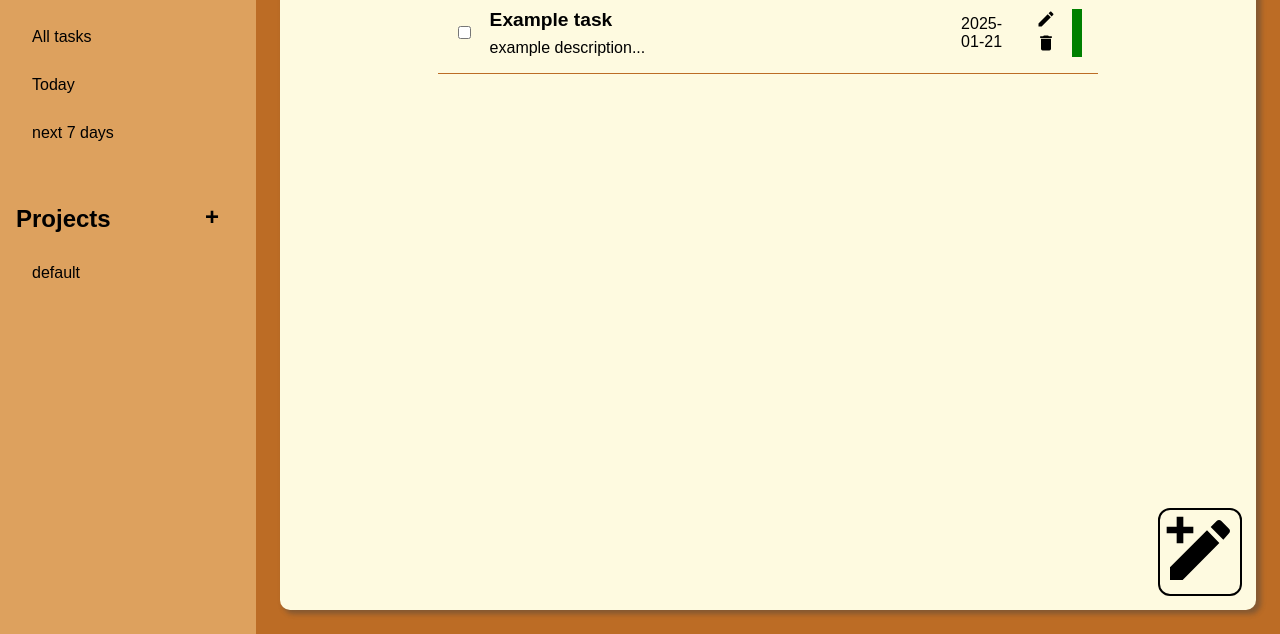
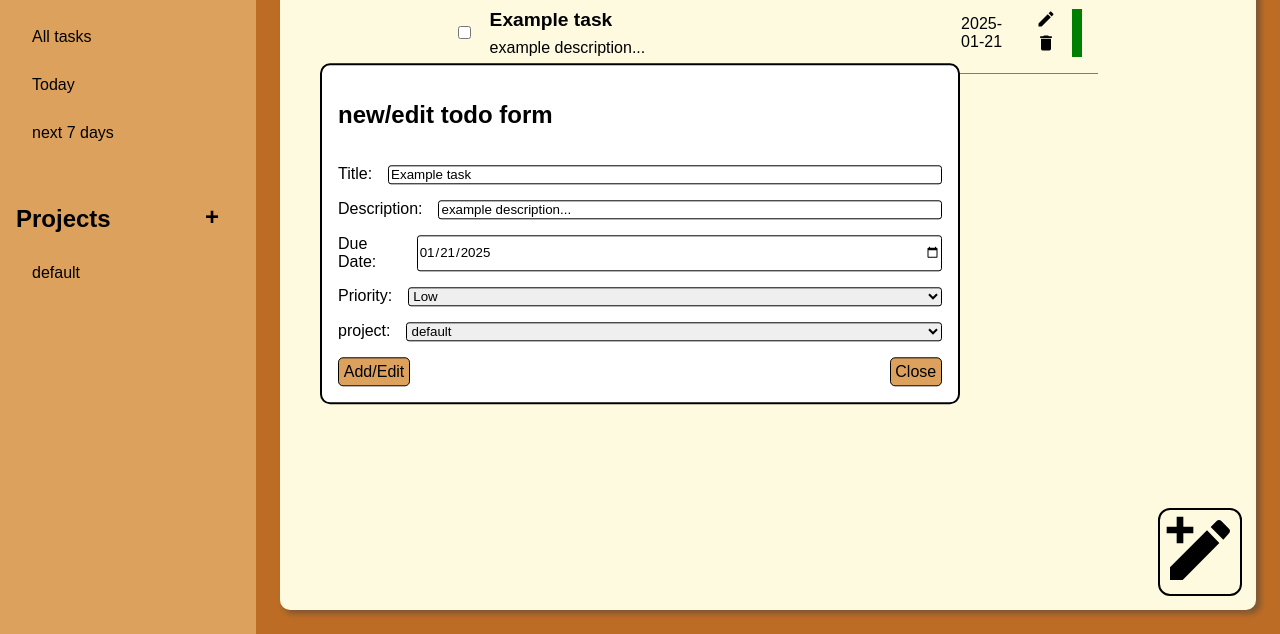
Before and after one commit to kon65138/todo_list, a website built with webpack: page src/index.html in a window 1280 px wide. Both pictures are taken after a click on the button 1046 px from the left and 187 px from the top of the page. Shown: the part 166-800 px from the top of the page. Built offline with nearby package versions, Linux system fonts and the light colour scheme.

Commit message:
add poup for edit button no functionality yet

```diff
--- a/CURRENT_DIRECTION.TXT
+++ b/CURRENT_DIRECTION.TXT
@@ -11,9 +11,10 @@ FOCUS ON MAKING ADD PROJECTS SIDEBAR BUTTON OPEN A POPUP TO MAKE ANOTHER PROJECT
 
 18 january 2025:
 what features are left till full functionality?
--delete and edit button functionality on todos
+-delete and edit button functionality on todos (done delete button?)
 -delete button with functionality on projects
 -proper validation when putting in info for project and todo forms
 -tick/ proper complete todo functionality (greyed out and moved to bottom of list once completed?)
 -proper sorting on todos
+-add local storage
 -website astetics touch ups
--- a/src/index.html
+++ b/src/index.html
@@ -10,7 +10,7 @@
         <form id="addProject" action="/" method="/" onsubmit="event.preventDefault()">
             <div class="projNameWrapr">
                 <label for="projName">Project Name:</label>
-                <input type="text" id="projName" name="projName" required>
+                <input type="text" id="projName" name="project name">
             </div>
             <div class="projPopupBtns">
                 <button id="newProj">add</button>
@@ -51,7 +51,7 @@
                 </select>
             </div>
             <div class="popupBtns">
-                <button id="newt" type="submit">Add</button>
+                <button id="newt" type="submit">Add/Edit</button>
                 <button id="cancelt" type="button" class="closeForm">Close</button>
             </div>
         </form>
--- a/src/modules/mainContent.js
+++ b/src/modules/mainContent.js
@@ -80,11 +80,42 @@ export function renderProj (proj) {
     for (let i = 0; i < proj.todo_library.length; i++) {
         proj.todo_library[i].renderTodo(i);
 
+        let editT = document.querySelector(`#_${proj.project_no}_${i} .taskEdit`);
+
         let delT = document.querySelector(`#_${proj.project_no}_${i} .taskDelete`);
 
         delT.addEventListener('click', () => {
             projects[proj.project_no].todo_library[i].delete(i);
         })
+
+        editT.addEventListener('click', () => {
+            const Ttitle = document.getElementById("ttitle")
+            const description = document.getElementById("tdescription")
+            const todoDate = document.getElementById("tdueDate")
+            const prio = document.getElementById("tpriority")
+            const project = document.getElementById("tproject")
+
+            Ttitle.value = proj.todo_library[i].name;
+            description.value = proj.todo_library[i].description;
+            todoDate.value = proj.todo_library[i].dueDate;
+            prio.value = proj.todo_library[i].priority;
+            project.innerHTML = '';
+
+            for (let i = 0; i < projects.length; i++) {
+                let p = document.createElement('option');
+                p.textContent = projects[i].name;
+                p.setAttribute('value', projects[i].project_no);
+                project.appendChild(p);
+            }
+
+            project.value = proj.todo_library[i].id;
+
+            let currentDate = new Date().toJSON().slice(0, 10);
+
+            todoDate.setAttribute('min', currentDate);
+
+            document.querySelector('.todoPopup').style = "display: flex;"
+        })
     }
 
 
```
